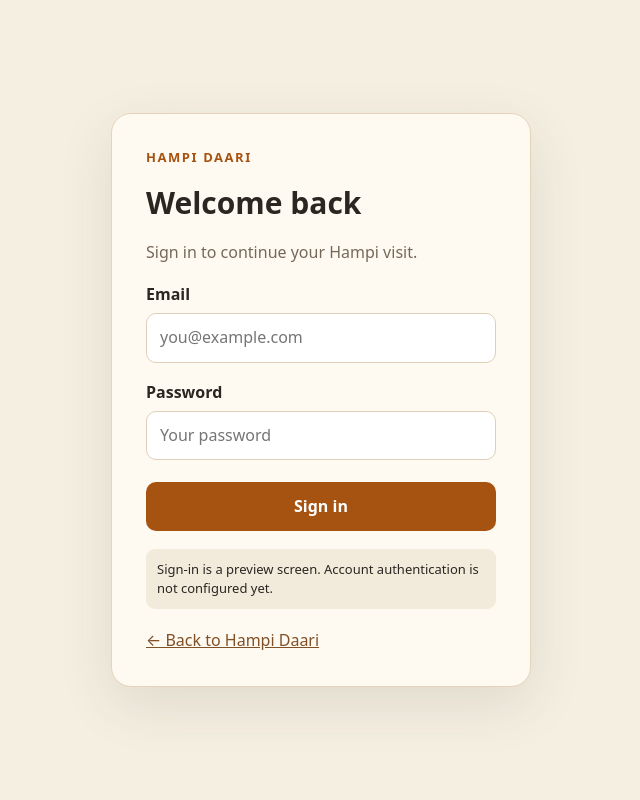
After one commit to kavalihardhik2-rgb/Hampi_Daari_HackB2k26, a Flask app: page /login in a window 1280 px wide. The commit adds this page. Shown: the whole page, without its empty margins (319-959 px from the left). Run offline with Flask 3, Linux system fonts and the light colour scheme; parts of the project's set-up code (start-up, migrations or seed data) failed here and were passed over.

Commit message:
Add login page

```diff
--- a/app.py
+++ b/app.py
@@ -56,6 +56,11 @@ def service_worker():
 @app.get("/")
 def home():
     return render_template("index.html")
+
+
+@app.get("/login")
+def login():
+    return render_template("login.html")
 
 
 @app.get("/signs")
--- a/templates/index.html
+++ b/templates/index.html
@@ -25,6 +25,7 @@
     <button data-lang="te">తెలుగు</button>
   </div>
   <button id="textToggle" class="text-toggle" aria-label="Toggle text size">A+</button>
+  <a class="text-toggle" href="/login" aria-label="Sign in">Sign in</a>
 </header>
 
 <div class="layout">
--- /dev/null
+++ b/templates/login.html
@@ -0,0 +1,39 @@
+<!doctype html>
+<html lang="en">
+<head>
+  <meta charset="utf-8">
+  <meta name="viewport" content="width=device-width, initial-scale=1">
+  <meta name="theme-color" content="#2b2622">
+  <title>Sign in · Hampi Daari</title>
+  <link rel="stylesheet" href="{{ url_for('static', filename='style.css') }}">
+  <style>
+    body.login-page { min-height: 100vh; display: grid; place-items: center; padding: 24px; background: #f5efe2; }
+    .login-card { width: min(100%, 420px); background: #fffaf1; border: 1px solid #e5d4b9; border-radius: 20px; padding: 34px; box-shadow: 0 18px 55px #3b2c1b1c; }
+    .login-brand { color: #a65312; font-size: 13px; font-weight: 700; letter-spacing: .12em; text-transform: uppercase; }
+    .login-card h1 { margin: 14px 0 8px; color: #2b2622; font-size: 30px; }
+    .login-card p { color: #766858; line-height: 1.55; }
+    .login-card label { display: block; margin: 18px 0 7px; font-weight: 600; }
+    .login-card input { box-sizing: border-box; width: 100%; padding: 12px 13px; border: 1px solid #dfd0ba; border-radius: 10px; font: inherit; background: white; }
+    .login-card button { width: 100%; margin-top: 22px; padding: 13px; border: 0; border-radius: 10px; background: #a65312; color: white; font: inherit; font-weight: 700; }
+    .login-note { margin-top: 18px; padding: 11px; border-radius: 9px; background: #f2eadb; font-size: 13px; }
+    .login-back { display: inline-block; margin-top: 20px; color: #805027; }
+  </style>
+</head>
+<body class="login-page">
+  <main class="login-card">
+    <div class="login-brand">Hampi Daari</div>
+    <h1>Welcome back</h1>
+    <p>Sign in to continue your Hampi visit.</p>
+    <form id="loginForm">
+      <label for="email">Email</label>
+      <input id="email" name="email" type="email" autocomplete="username" required placeholder="you@example.com">
+      <label for="password">Password</label>
+      <input id="password" name="password" type="password" autocomplete="current-password" required placeholder="Your password">
+      <button type="submit">Sign in</button>
+    </form>
+    <div class="login-note" role="status">Sign-in is a preview screen. Account authentication is not configured yet.</div>
+    <a class="login-back" href="/">← Back to Hampi Daari</a>
+  </main>
+  <script>document.getElementById('loginForm').addEventListener('submit', function (event) { event.preventDefault(); });</script>
+</body>
+</html>
```
Also changed, not shown: static/app.js (+48 -10 lines).
